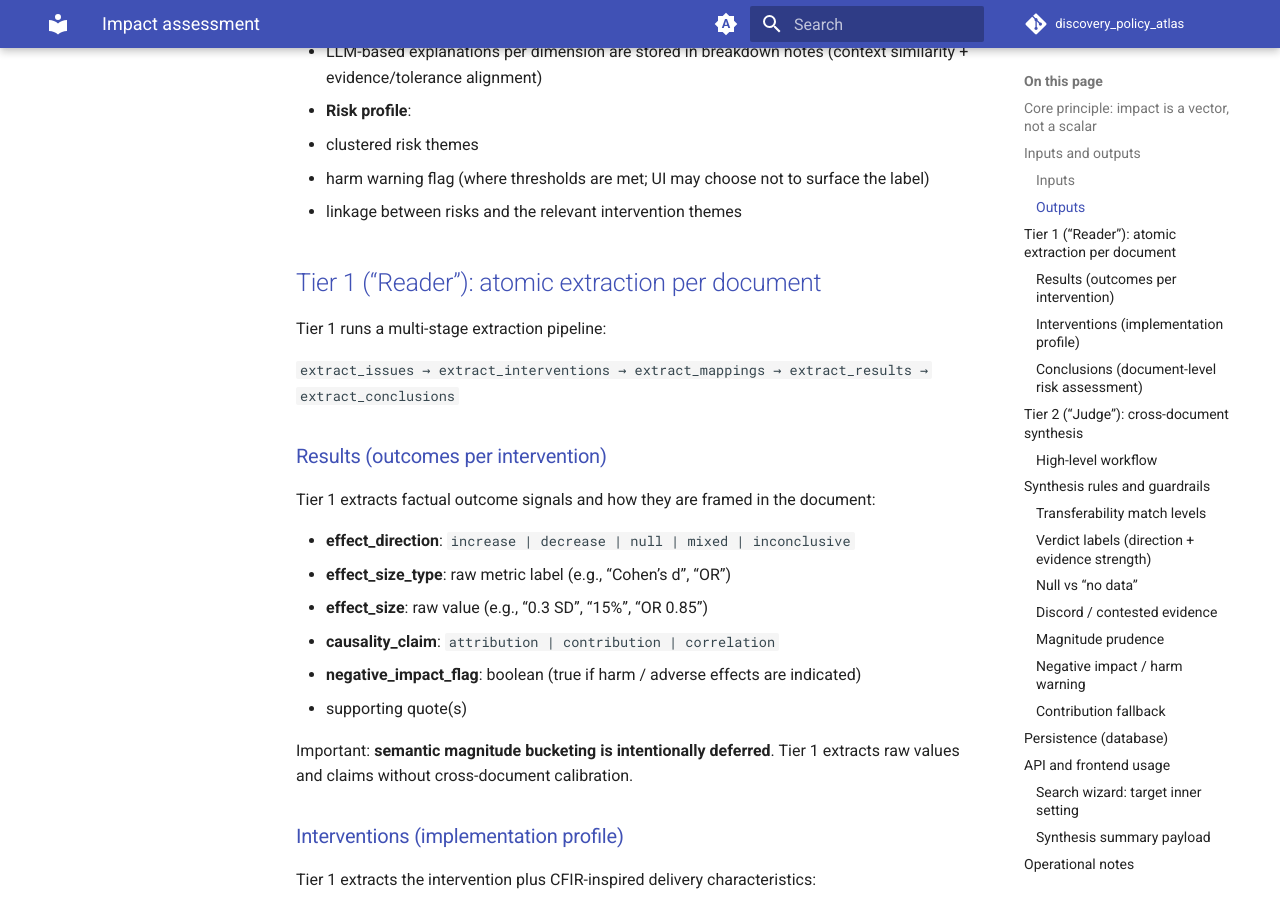
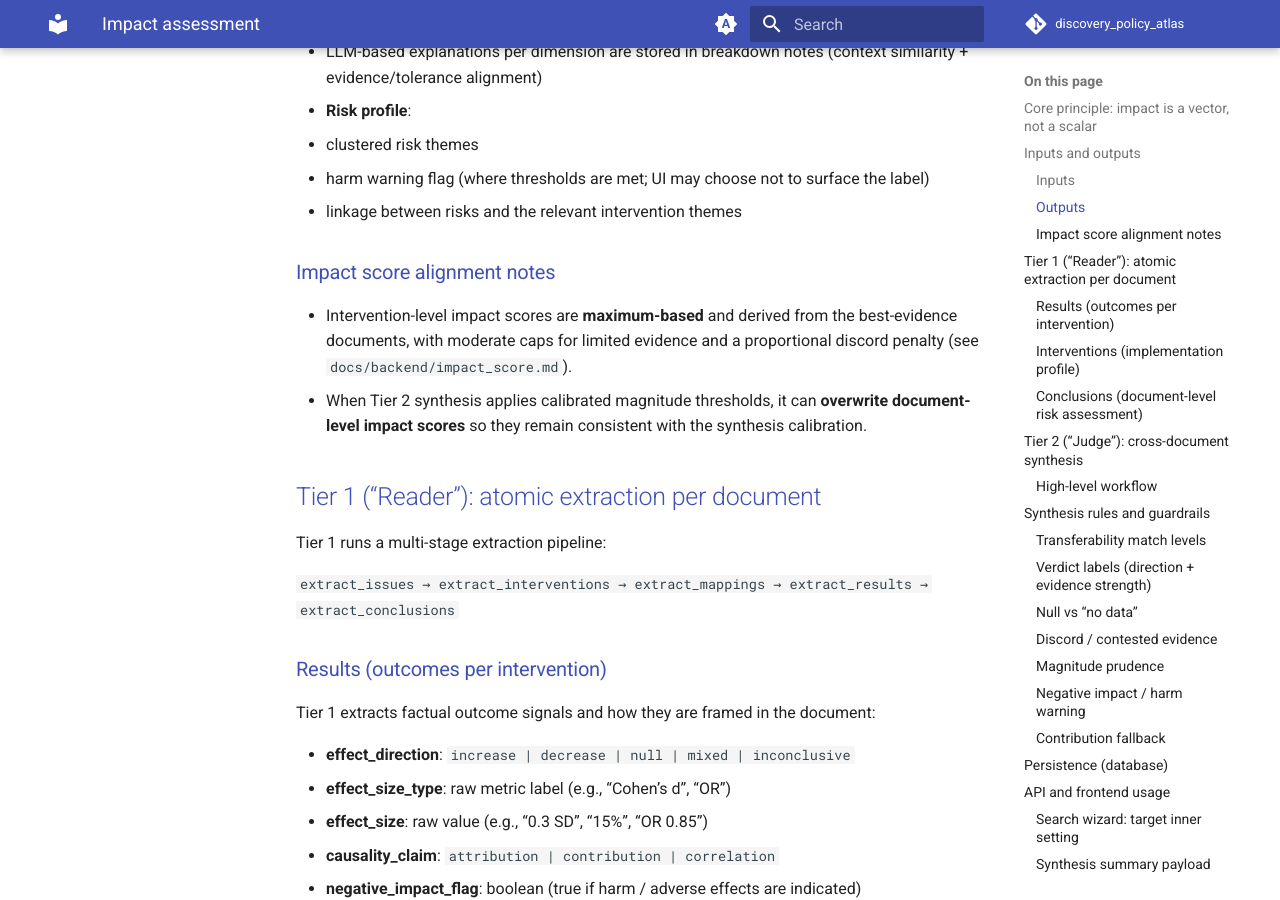
Before and after one commit to nestauk/discovery_policy_atlas, an MkDocs documentation site: the page built from docs/backend/impact_assessment.md, in a window 1280 px wide and 900 px high, scrolled down 1715 px. Built offline with MkDocs 1.6.1 and Material for MkDocs 9.7.7, drawn with Linux system fonts in a browser that asks for light colours; comment, search, counter and statistics services are not loaded.

Commit message:
update documentation

```diff
--- a/docs/backend/impact_assessment.md
+++ b/docs/backend/impact_assessment.md
@@ -50,6 +50,15 @@ The system receives an **evidence quality score** (Int 1–5) for each document
   - clustered risk themes
   - harm warning flag (where thresholds are met; UI may choose not to surface the label)
   - linkage between risks and the relevant intervention themes
+
+### Impact score alignment notes
+
+- Intervention-level impact scores are **maximum-based** and derived from the
+  best-evidence documents, with moderate caps for limited evidence and a
+  proportional discord penalty (see `docs/backend/impact_score.md`).
+- When Tier 2 synthesis applies calibrated magnitude thresholds, it can
+  **overwrite document-level impact scores** so they remain consistent with the
+  synthesis calibration.
 
 ## Tier 1 (“Reader”): atomic extraction per document
 
```
